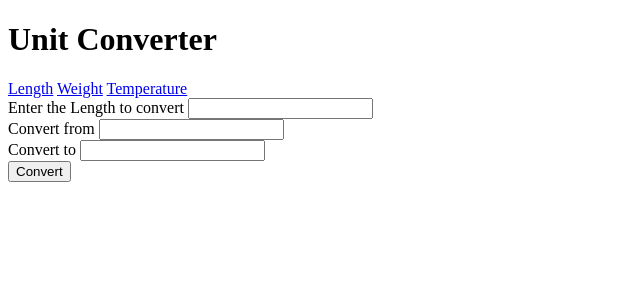
After one commit to danielmascian/web-unit-converter, a Flask app: page /length in a window 1280 px wide. The commit adds this page. Shown: the top 300 px of the page, without its empty margins (0-640 px from the left). Run offline with Flask 3, Linux system fonts and the light colour scheme.

Commit message:
feat: add page navigation

```diff
--- a/main.py
+++ b/main.py
@@ -2,9 +2,21 @@ from flask import Flask,render_template,request,url_for,redirect,session,flash
 
 app = Flask(__name__)
 
-@app.route("/")
+@app.route("/home")
 def home():
     return render_template("index.html")
 
+@app.route("/length")
+def length():
+    return render_template("length.html")
+
+@app.route("/weight")
+def weight():
+    return render_template("weight.html")
+
+@app.route("/temperature")
+def temperature():
+    return render_template("temperature.html")
+
 if __name__ == "__main__":
     app.run(debug=True)
--- a/templates/index.html
+++ b/templates/index.html
@@ -12,13 +12,13 @@
     </header>
 
     <div class="converter-nav">
-        <button class="converter-btn">Length</button>
-        <button class="converter-btn">Weight</button>
-        <button class="converter-btn">Temperature</button>
+        <a href="{{ url_for('length') }}" class="converter-btn">Length</a>
+        <a href="{{ url_for('weight') }}" class="converter-btn">Weight</a>
+        <a href="{{ url_for('temperature') }}" class="converter-btn">Temperature</a>
     </div>
 
     <div class="input-group">
-        <label class="input-label">Enter a value</label>
+        <label class="input-label">Enter the {%block value%}{%endblock%} to convert</label>
         <input class="input-field" type="text">
     </div>
 
--- /dev/null
+++ b/templates/length.html
@@ -0,0 +1,3 @@
+{%extends "index.html" %}
+{%block title%}Length Page{%endblock%}
+{%block value%}Length{%endblock%}
--- /dev/null
+++ b/templates/temperature.html
@@ -0,0 +1,3 @@
+{%extends "index.html" %}
+{%block title%}Temperature Page{%endblock%}
+{%block value%}Temperature{%endblock%}
--- /dev/null
+++ b/templates/weight.html
@@ -0,0 +1,3 @@
+{%extends "index.html" %}
+{%block title%}Weight Page{%endblock%}
+{%block value%}Weight{%endblock%}
```
